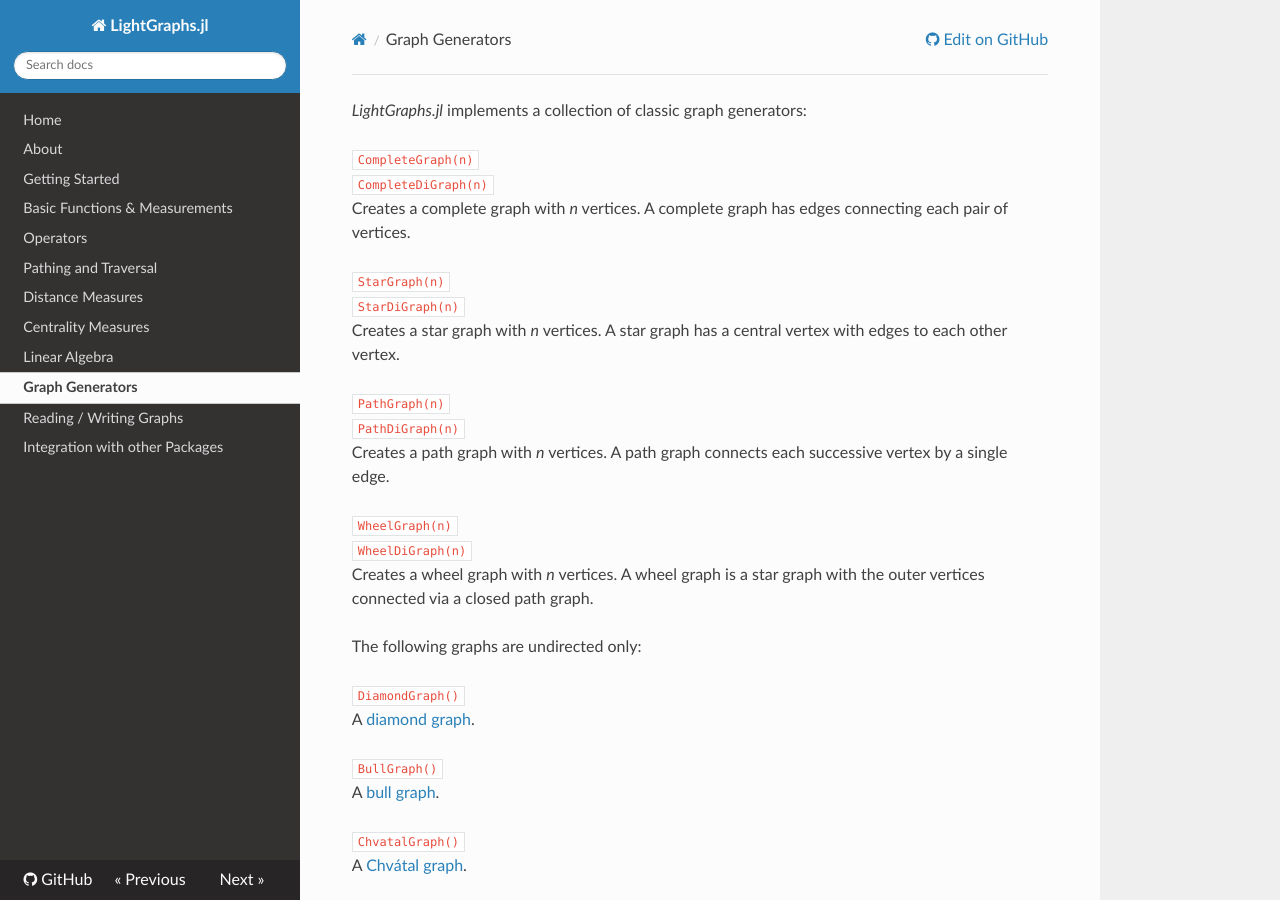
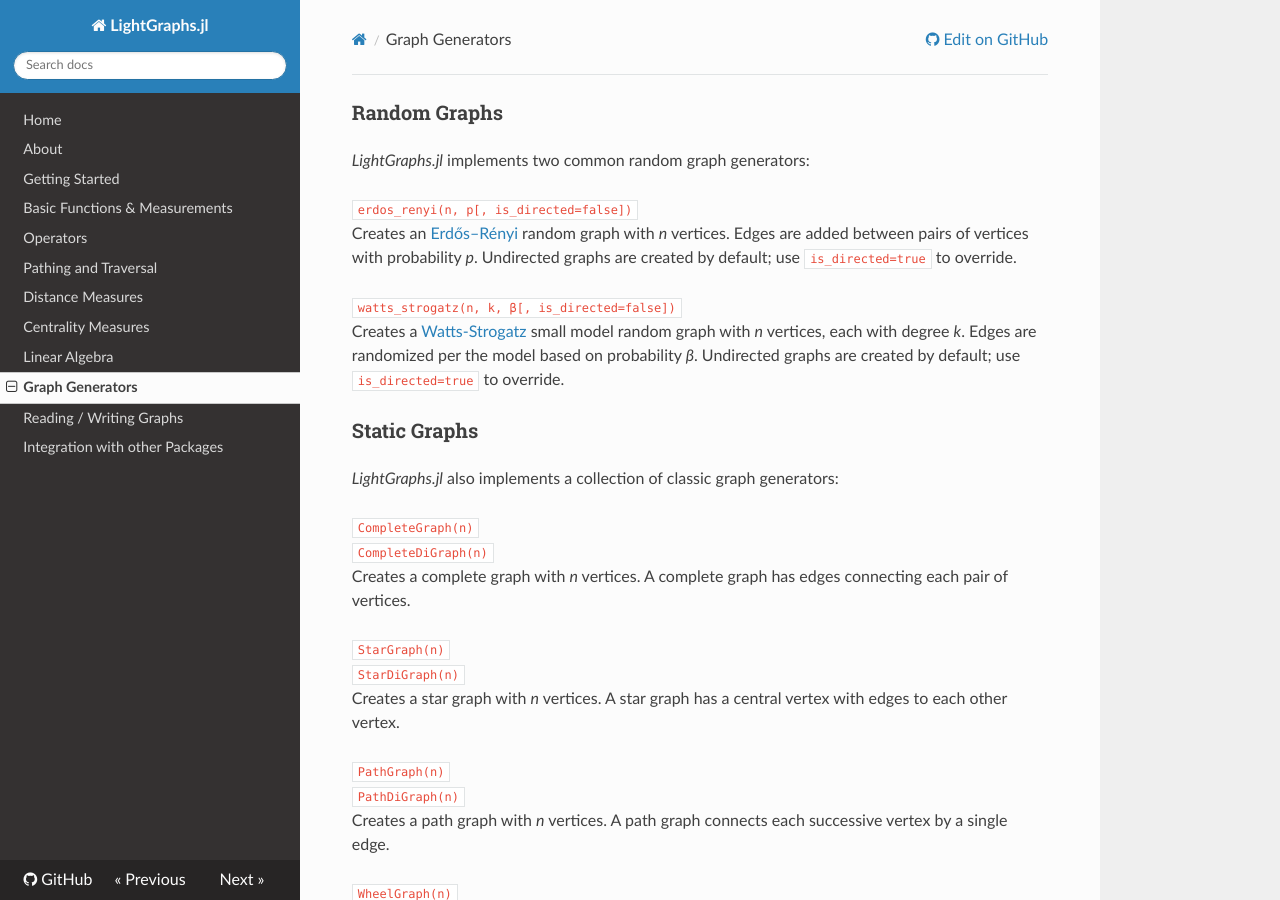
Before and after one commit to sbromberger/LightGraphs.jl, an MkDocs documentation site: the page built from doc/generators.md, in a window 1280 px wide and 900 px high. Built offline with MkDocs 1.6.1, drawn with Linux system fonts in a browser that asks for light colours; nearby versions of some CDN libraries; old or Windows-style settings are respelled for this version of MkDocs.

Commit message:
random graphs
random graphs 2

random graphs 3

```diff
--- a/doc/generators.md
+++ b/doc/generators.md
@@ -1,5 +1,18 @@
+### Random Graphs
+*LightGraphs.jl* implements two common random graph generators:
 
-*LightGraphs.jl* implements a collection of classic graph generators:
+`erdos_renyi(n, p[, is_directed=false])`
+Creates an [Erdős–Rényi](http://en.wikipedia.org/wiki/Erdős–Rényi_model) random
+graph with *n* vertices. Edges are added between pairs of vertices with probability
+*p*. Undirected graphs are created by default; use `is_directed=true` to override.
+
+`watts_strogatz(n, k, β[, is_directed=false])`
+Creates a [Watts-Strogatz](https://en.wikipedia.org/wiki/Watts_and_Strogatz_model) small
+model random graph with *n* vertices, each with degree *k*. Edges are randomized per
+the model based on probability *β*. Undirected graphs are created by default; use `is_directed=true` to override.
+
+### Static Graphs
+*LightGraphs.jl* also implements a collection of classic graph generators:
 
 
 `CompleteGraph(n)`
```
Also changed, not shown: README.md (+5 -0 lines), 3 other files.
